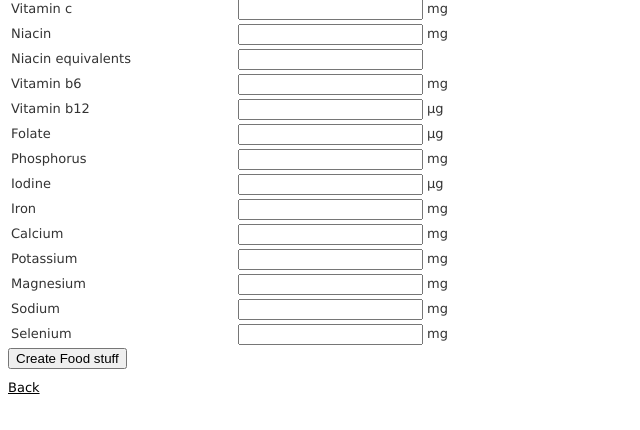
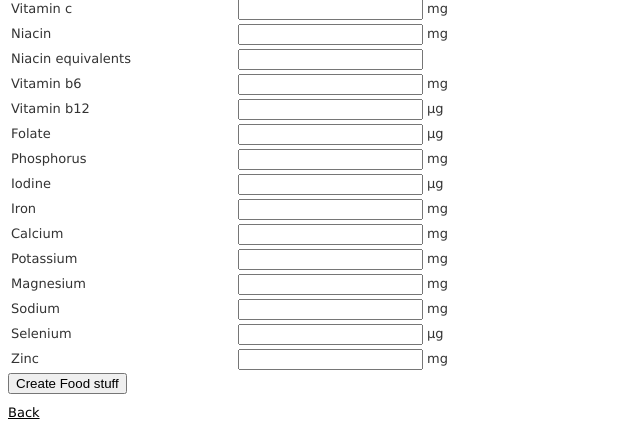
Before and after one commit to kallfaktorn/OpenFoodDB, a Rails app: page /food_stuffs/new in a window 1280 px wide. Shown: the part 1132-1562 px from the top of the page, without its empty margins (0-640 px from the left). Before the commit the page ends 1537 px from the top, so only its background shows below. Run offline with Rails 7, Linux system fonts and the light colour scheme; style sheets or scripts are compiled from the project's sources; parts of the project's set-up code (start-up, migrations or seed data) failed here and were passed over; some libraries are stand-ins or nearby versions.

Commit message:
Added zinc to FoodStuffs

```diff
--- a/app/views/food_stuffs/_form.html.erb
+++ b/app/views/food_stuffs/_form.html.erb
@@ -631,6 +631,17 @@
         <%= f.number_field :selenium %>
       </td>
       <td>
+        <label>µg</label>
+      </td>
+    </tr>
+    <tr>
+      <td>
+         <%= f.label :zinc %>
+      </td>
+      <td>
+        <%= f.number_field :zinc %>
+      </td>
+      <td>
         <label>mg</label>
       </td>
     </tr>
--- /dev/null
+++ b/db/migrate/20121018130904_add_zinc_to_food_stuffs.rb
@@ -0,0 +1,6 @@
+class AddZincToFoodStuffs < ActiveRecord::Migration
+  def change
+    add_column :food_stuffs, :zinc, :integer
+
+  end
+end
```
Also changed, not shown: db/schema.rb.
